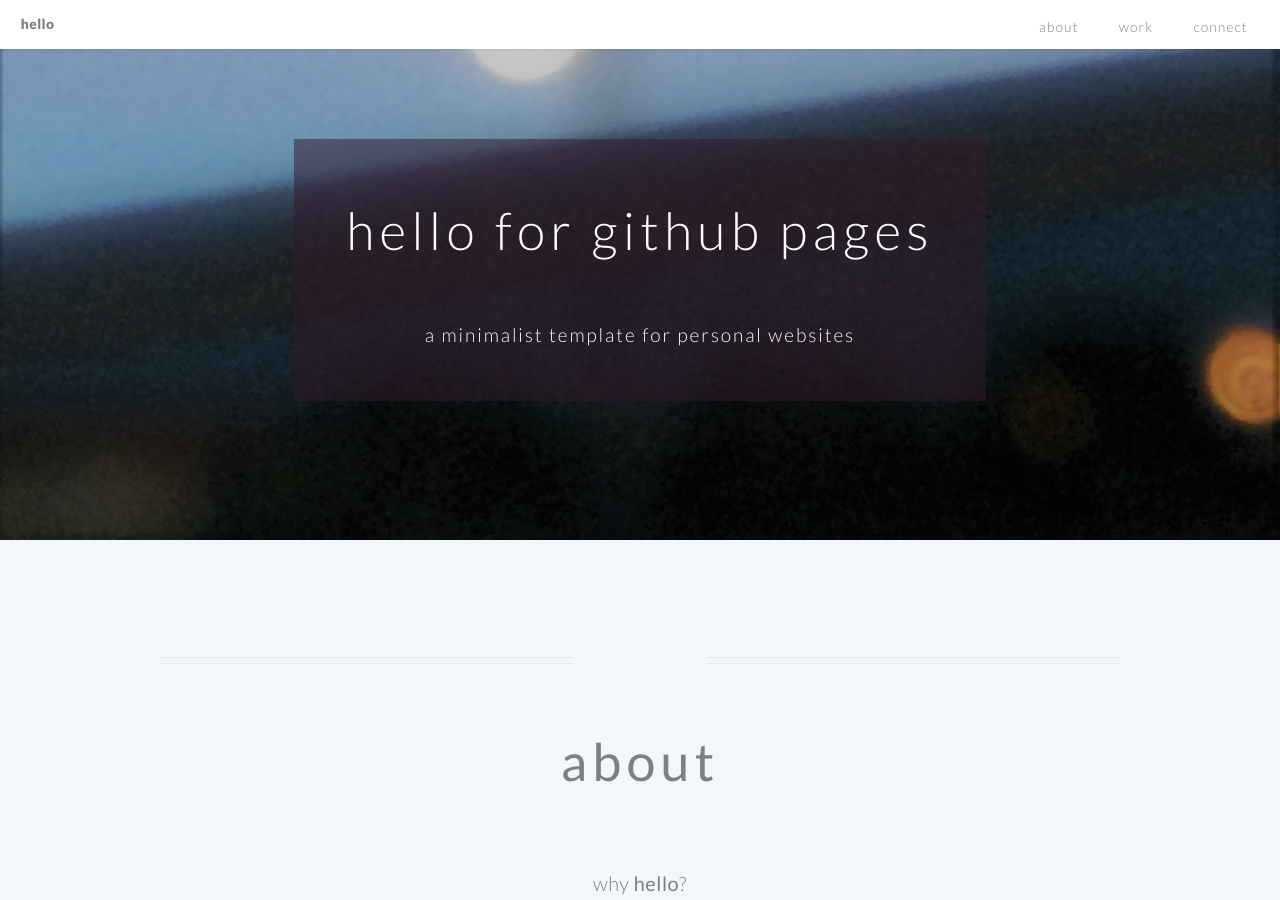
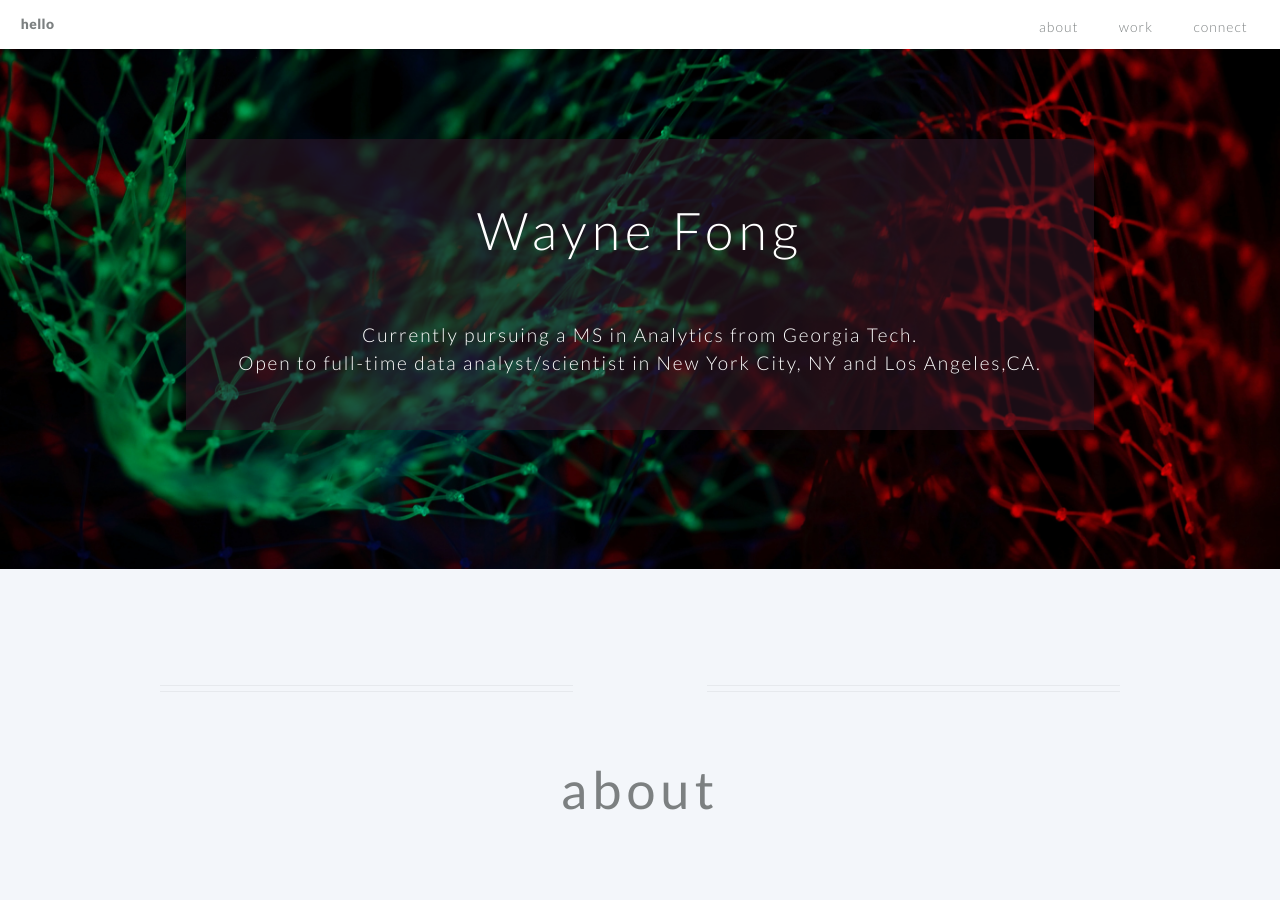
Before and after one commit to wfong1/wfong1.github.io, a Jekyll site: the page built from index.md, in a window 1280 px wide and 900 px high. Built offline with Jekyll 4.4.1, drawn with Linux system fonts in a browser that asks for light colours.

Commit message:
first commit

```diff
--- /dev/null
+++ b/_includes/CDA.html
@@ -0,0 +1,3 @@
+<h1><a href="#">Computational Data Analytics</a></h1>
+<h2>Summer 2023: Prof. Yao Xie</h2>
+<p>Theoretical/computational foundations of analyzing large/complex modern datasets, including the fundamental concepts of machine learning and data mining needed for both research and practice.</p>
--- /dev/null
+++ b/_includes/NBASalary.html
@@ -0,0 +1,3 @@
+<h1><a href="#">Over-paid NBA Players</a></h1>
+<h2>Salary Prediction based on Performance Metrics</h2>
+<p>Identified players who provided the largest return on investment and predicted salary based on player performance.</p>
--- /dev/null
+++ b/_includes/PassFlow.html
@@ -0,0 +1,3 @@
+<h1><a href="http://wfong.pythonanywhere.com/">PassFlow</a></h1>
+<h2><a href="http://wfong.pythonanywhere.com/">Soccer Passing Route Visualizer</a></h2>
+<p>The app enables users to interactively and effectively visualize goal-to-goal passing routes based on a Markov chain approach.</p>
--- /dev/null
+++ b/_includes/Startup.html
@@ -0,0 +1,3 @@
+<h1><a href="https://youtu.be/izIzDs_g030">Startup Success Prediction</a></h1>
+<h2>Binary Classification</h2>
+<p>Explored factors influencing the acquisition of US startups and evaluated binary classification methods to maximize predictive accuracy using key attributes.</p>
--- /dev/null
+++ b/_includes/courses.html
@@ -0,0 +1,3 @@
+<h1><a href="#">Data & Visual Analytics</a></h1>
+<h2></h2>
+<p>Lorem ipsum dolor sit amet, consectetur adipiscing elit, sed do eiusmod tempor incididunt ut labore et dolore magna aliqua. Justo eget magna fermentum iaculis eu non diam phasellus. Interdum velit euismod in pellentesque massa placerat duis...</p>
--- a/index.md
+++ b/index.md
@@ -4,15 +4,15 @@ layout: hello-default
 # using Markdown language, you can customize the following variables!
 
 # these variables are required -------------------------------
-banner_title: hello for github pages
-banner_subtitle: a minimalist template for personal websites
-background_image: /images/background.jpeg
+banner_title: Wayne Fong
+banner_subtitle: Currently pursuing a MS in Analytics from Georgia Tech. <br> Open to full-time data analyst/scientist in New York City, NY and Los Angeles,CA.
+background_image: /images/databg.jpg
 
 # all of the following variables are optional -----------------
 page_url: /hello # only include this variable if you aren't building the page to your primary domain
 
 # favicon
-favicon: /assets/ico/favicon.ico
+favicon: /assets/ico/WF_favicon.ico
 
 # social media
 twitter_username: notsaragong # # your twitter handle
```
Also changed, not shown: assets/ico/WF_favicon.ico (added), images/CorPlot.png (added), images/PassFlow.png (added), images/Salary.png (added), images/WF_Favicon.png (added), images/databg.jpg (added).
